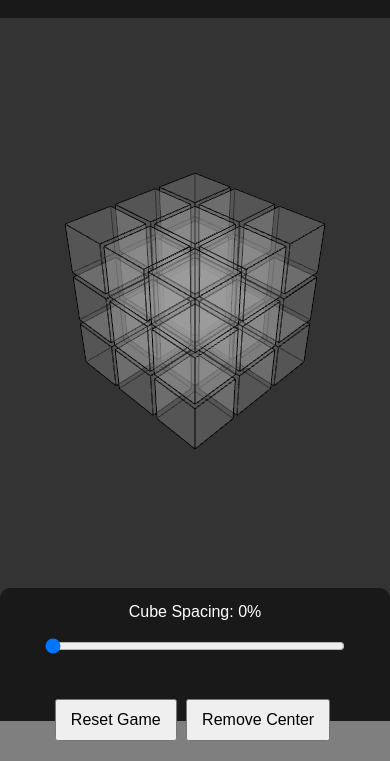
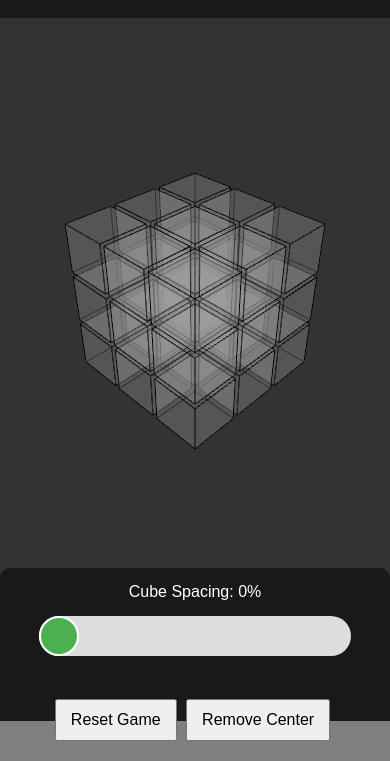
Before and after one commit to Xavier371/3D-tic-tac-toe, a plain HTML site: page index.html in a window 390 px wide. Shown: the part 83-844 px from the top of the page. Drawn offline with nearby package versions, Linux system fonts and the light colour scheme; animation ran at ten frames a second.

Commit message:
Update index.html

```diff
--- a/index.html
+++ b/index.html
@@ -71,9 +71,33 @@
                 bottom: 0;
             }
             #spacing-slider {
-                height: 30px;
-                margin: 10px auto;
+                height: 40px;
+                margin: 15px auto;
                 display: block;
+                width: 80%;
+                -webkit-appearance: none;
+                appearance: none;
+                background: #ddd;
+                border-radius: 20px;
+                outline: none;
+            }
+            #spacing-slider::-webkit-slider-thumb {
+                -webkit-appearance: none;
+                appearance: none;
+                width: 40px;
+                height: 40px;
+                background: #4CAF50;
+                border-radius: 50%;
+                cursor: pointer;
+                border: 2px solid white;
+            }
+            #spacing-slider::-moz-range-thumb {
+                width: 40px;
+                height: 40px;
+                background: #4CAF50;
+                border-radius: 50%;
+                cursor: pointer;
+                border: 2px solid white;
             }
             #spacing-label {
                 color: white;
```
